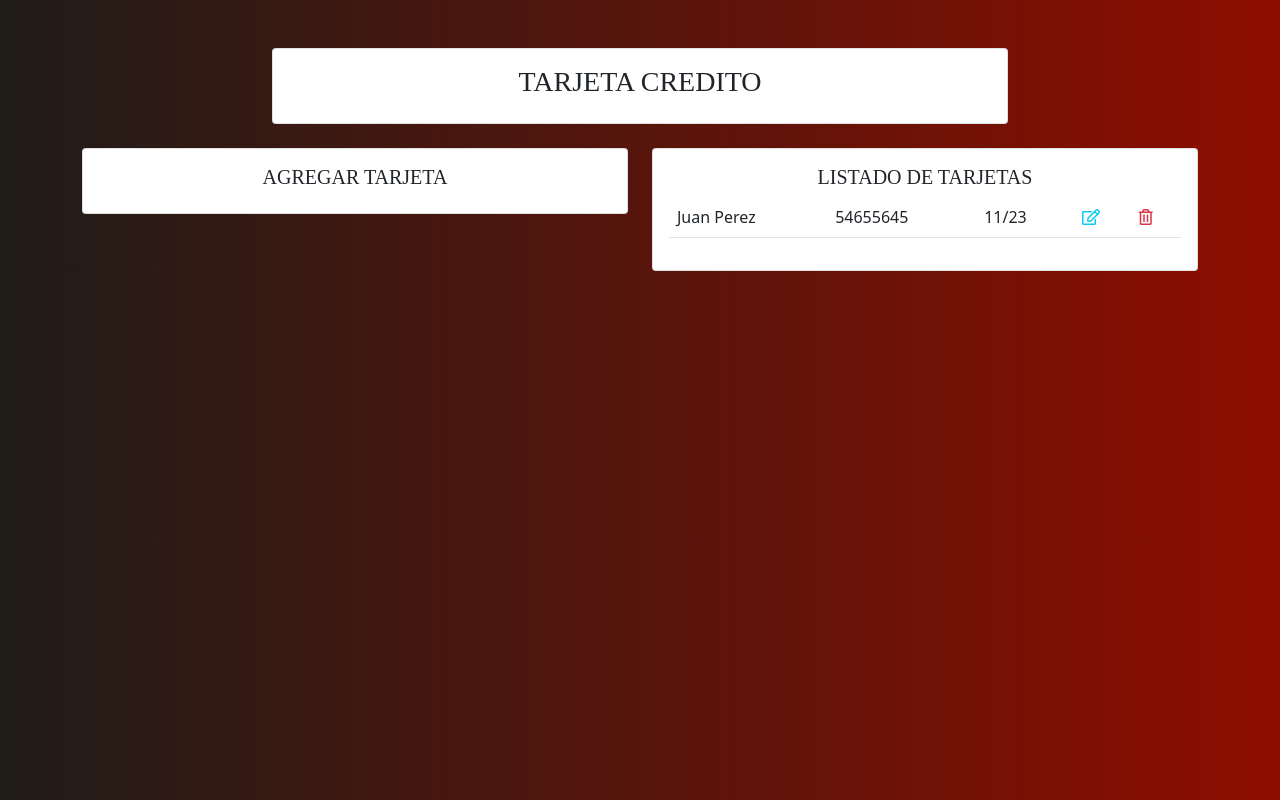
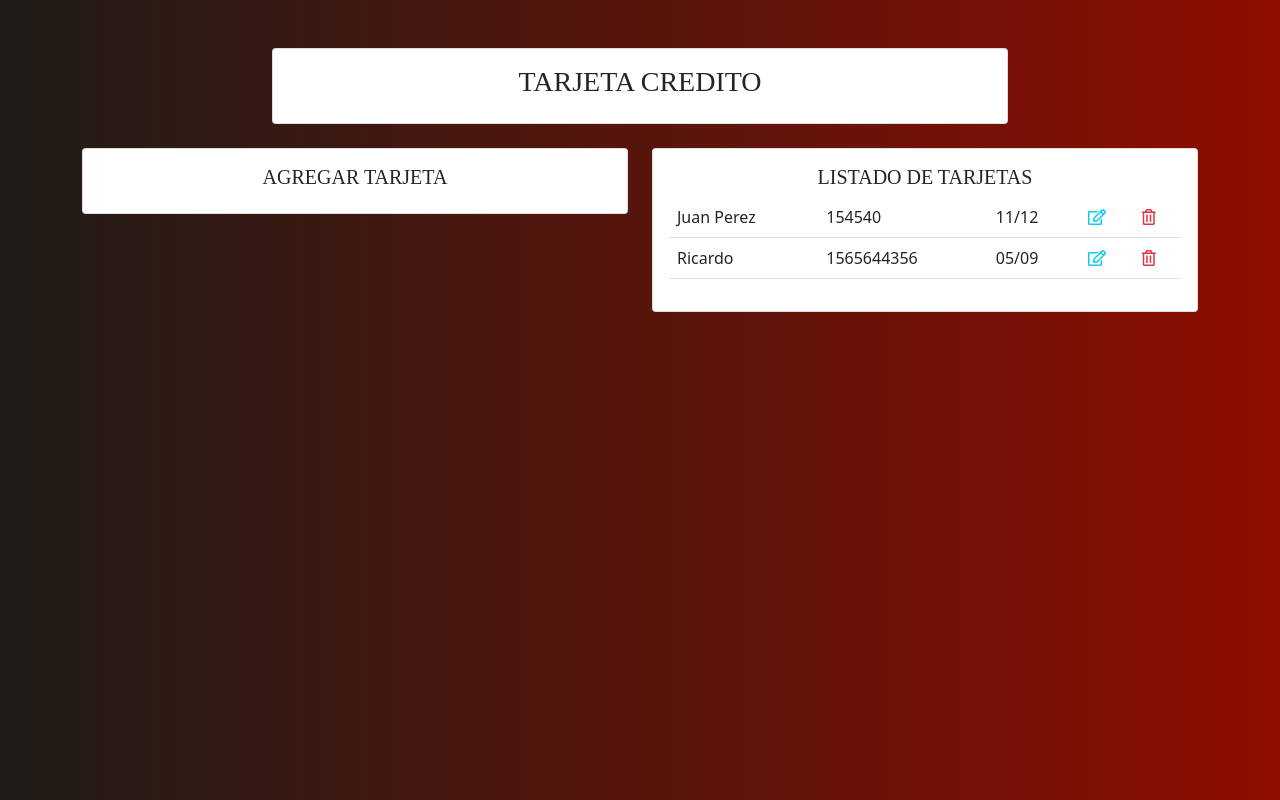
Before and after one commit to Ricarox/TarjetaCredito, an Angular app: page / in a window 1280 px wide. Built offline with nearby package versions, Linux system fonts and the light colour scheme; a web font is replaced by a local one.

Commit message:
Ejemplo-listado

```diff
--- a/src/app/components/tarjeta-credito/tarjeta-credito.component.html
+++ b/src/app/components/tarjeta-credito/tarjeta-credito.component.html
@@ -27,10 +27,10 @@
                     <h5 class="titulo">LISTADO DE TARJETAS</h5>
                     <table class="table">
                         <tbody>
-                            <tr>
-                                <td>Juan Perez</td>
-                                <td>54655645</td>
-                                <td>11/23</td>
+                            <tr *ngFor="let tarjeta of listTarjetas">
+                                <td>{{tarjeta.titular}}</td>
+                                <td>{{tarjeta.numerotarjeta}}</td>
+                                <td>{{tarjeta.fechaExpiracion}}</td>
                                 <td><i class="far fa-edit text-info"></i></td>
                                 <td><i class="far fa-trash-alt text-danger"></i></td>
                             </tr>
--- a/src/app/components/tarjeta-credito/tarjeta-credito.component.ts
+++ b/src/app/components/tarjeta-credito/tarjeta-credito.component.ts
@@ -6,6 +6,10 @@ import { Component, OnInit } from '@angular/core';
   styleUrls: ['./tarjeta-credito.component.css']
 })
 export class TarjetaCreditoComponent implements OnInit {
+  listTarjetas: any[]=[
+    {titular: 'Juan Perez', numerotarjeta: '154540', fechaExpiracion: '11/12', cvv:'123'},
+    {titular: 'Ricardo', numerotarjeta: '1565644356', fechaExpiracion: '05/09', cvv:'050'}
+  ];
 
   constructor() { }
 
```
